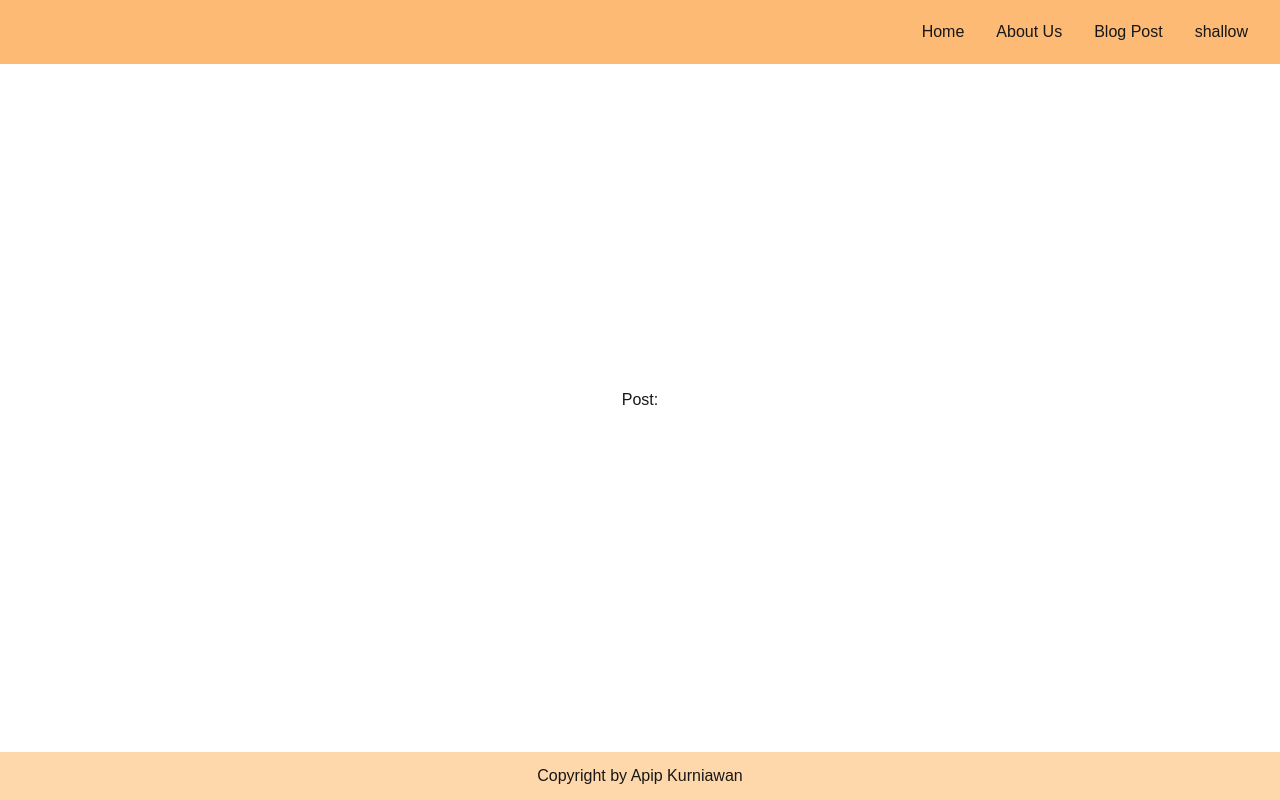
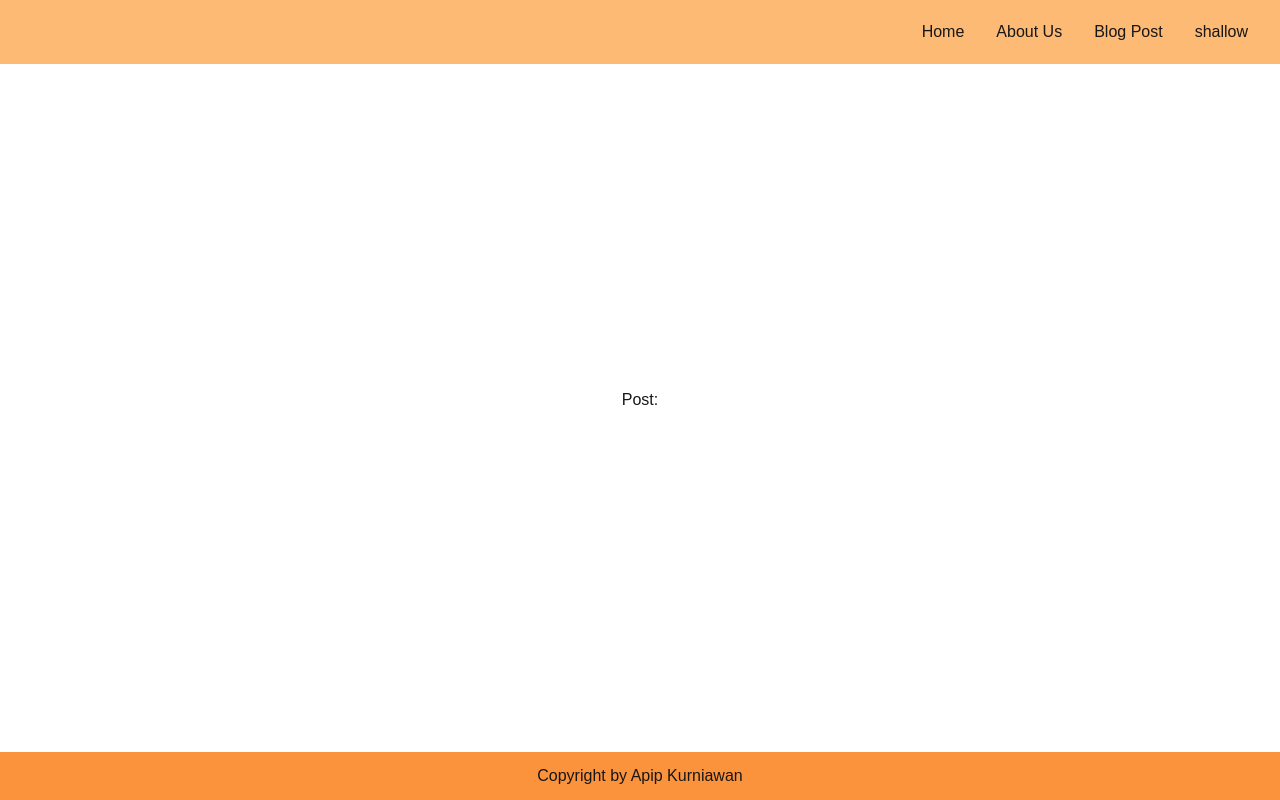
Before and after one commit to apipkurniawan/sample-next-app-for-training, a Next.js app: page /blog in a window 1280 px wide. Built offline with nearby package versions, Linux system fonts and the light colour scheme.

Commit message:
refactor

```diff
--- a/src/components/layout/footer.tsx
+++ b/src/components/layout/footer.tsx
@@ -2,7 +2,7 @@ import React from "react";
 
 function Footer() {
   return (
-    <div className="bg-orange-200 flex justify-center items-center bottom-0 fixed w-full h-12">
+    <div className="bg-orange-400 flex justify-center items-center bottom-0 fixed w-full h-12">
       Copyright by Apip Kurniawan
     </div>
   );
--- a/src/pages/about/index.tsx
+++ b/src/pages/about/index.tsx
@@ -1,4 +1,4 @@
-import Layout from "@/components/layout/layout";
+import Layout from "@/components/layout/Layout";
 import React from "react";
 
 function About() {
--- a/src/pages/blog/[...slug].tsx
+++ b/src/pages/blog/[...slug].tsx
@@ -1,4 +1,4 @@
-import Layout from "@/components/layout/layout";
+import Layout from "@/components/layout/Layout";
 import { useRouter } from "next/router";
 import React from "react";
 
--- a/src/pages/blog/index.tsx
+++ b/src/pages/blog/index.tsx
@@ -1,4 +1,4 @@
-import Layout from "@/components/layout/layout";
+import Layout from "@/components/layout/Layout";
 import Link from "next/link";
 import { useRouter } from "next/router";
 import React from "react";
--- a/src/pages/index.tsx
+++ b/src/pages/index.tsx
@@ -1,6 +1,6 @@
 import Image from "next/image";
 import localFont from "next/font/local";
-import Layout from "@/components/layout/layout";
+import Layout from "@/components/layout/Layout";
 
 const geistSans = localFont({
   src: "./fonts/GeistVF.woff",
```
